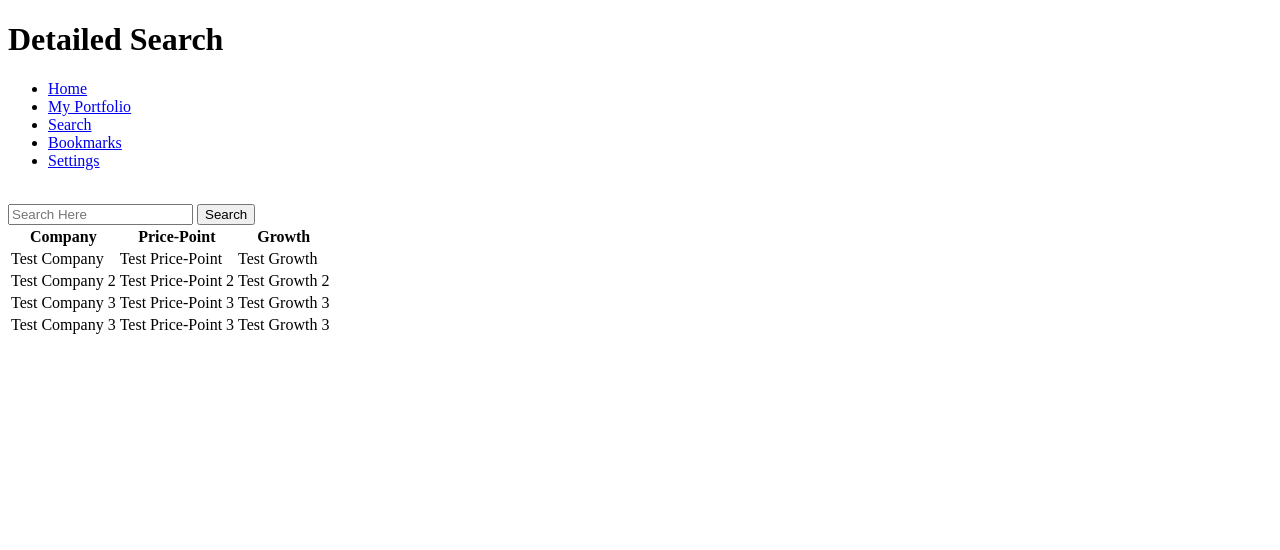
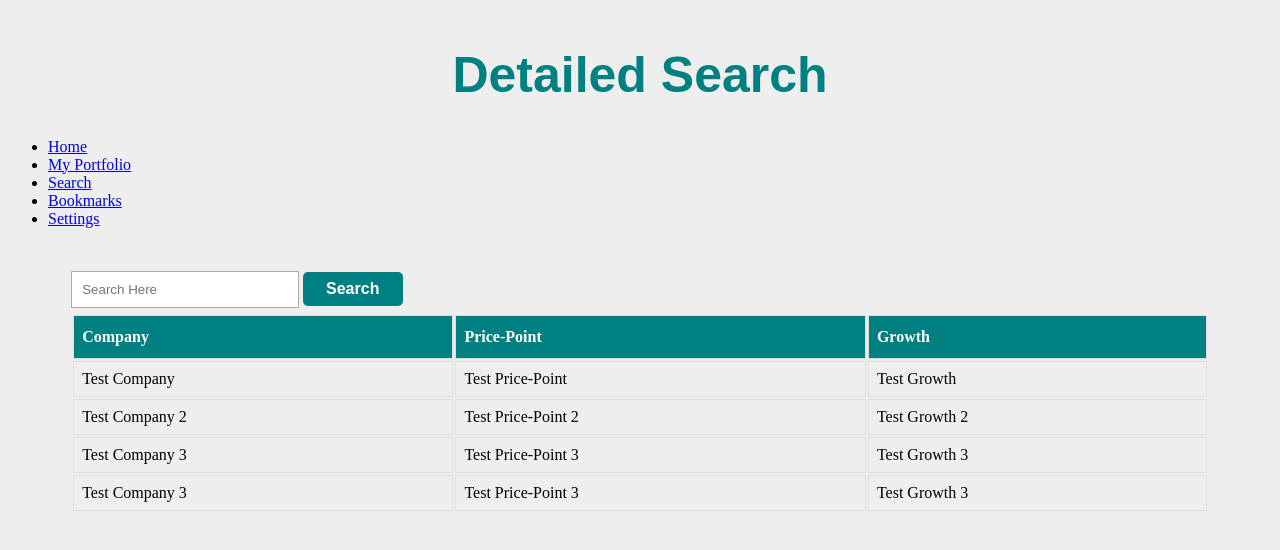
Before and after one commit to ghoff8/XChange, a Django app: page /search in a window 1280 px wide. Shown: the top 550 px of the page. Run offline with Django 3.2, Linux system fonts and the light colour scheme.

Commit message:
CSS for Search

```diff
--- a/XChange/static/XChange/search.css
+++ b/XChange/static/XChange/search.css
@@ -0,0 +1,76 @@
+#search-title {
+  color: teal;
+  /*padding: 10px;*/
+  text-align: center;
+  padding-top: 1%;
+  font-family: 'Arial';
+  font-size: 50px;
+}
+
+#searchBar {
+
+}
+
+input {
+    padding: 10px;
+    margin-top: 5px;
+    margin-bottom: 5px;
+    width: 20%;
+    border: 1px solid #AAAAAA;
+    box-sizing: border-box;
+}
+
+input:focus {
+    background-color: lightblue;
+}
+
+button {
+  margin-top: 10px;
+  background-color: teal;
+  border: none;
+  color: white;
+  padding: 8px;
+  font-weight: bold;
+  font-size: 16px;
+  border-radius: 5px;
+  cursor: pointer;
+  width: 100px;
+}
+
+#s-table td, #s-table th {
+  border: 1px solid #ddd;
+  padding: 8px;
+}
+
+/* #s-table tr:nth-child(even){
+    background-color: teal;
+
+}
+*/
+
+#s-table th {
+  padding-top: 12px;
+  padding-bottom: 12px;
+  text-align: left;
+  background-color: teal;
+  color: white;
+}
+
+#s-table tr:hover {
+    background-color: #a09c9c;
+
+}
+
+#s {
+    width: 90%;
+    margin:auto;
+}
+
+table {
+    width: 100%;
+    /*margin:auto;*/
+}
+
+body {
+  background-color: #EEEEEE;
+}
--- a/XChange/templates/XChange/search.html
+++ b/XChange/templates/XChange/search.html
@@ -1,13 +1,15 @@
 <!DOCTYPE html>
 <html>
-    <title>
-        Detailed Search
-    </title>
+    <head>
+    <title> Detailed Search </title>
+       <link rel="stylesheet" type="text/css" href="/static/XChange/search.css" />
+       <link rel="stylesheet" type="text/css" href="/static/XChange/common.css" />
+    </head>
 <!-- Insert Nav Bar -->
     <body>
         <h1  id="search-title">Detailed Search</h1>
         <div class="navBarDiv">
-            <ul>
+            <ul class="navBarList">
               <li class="homeNav"><a href="/home.html">Home</a></li>
               <li class="portNav"><a href="/myPortfolio.html">My Portfolio</a></li>
               <li class="srchNav"><a href="#">Search</a></li>
@@ -17,7 +19,9 @@
         </div>
         <br>
 
-        <div>
+        <div id="s">
+
+        <div id="searchBar">
             <input type="text" name="Search Here" placeholder="Search Here" />
             <button type="submit"> Search </button>
         </div>
@@ -56,6 +60,8 @@
                 </tr>
             </table>
         </div>
+
+        </div>
     </body>
 
 
```
Also changed, not shown: 7 other files.
